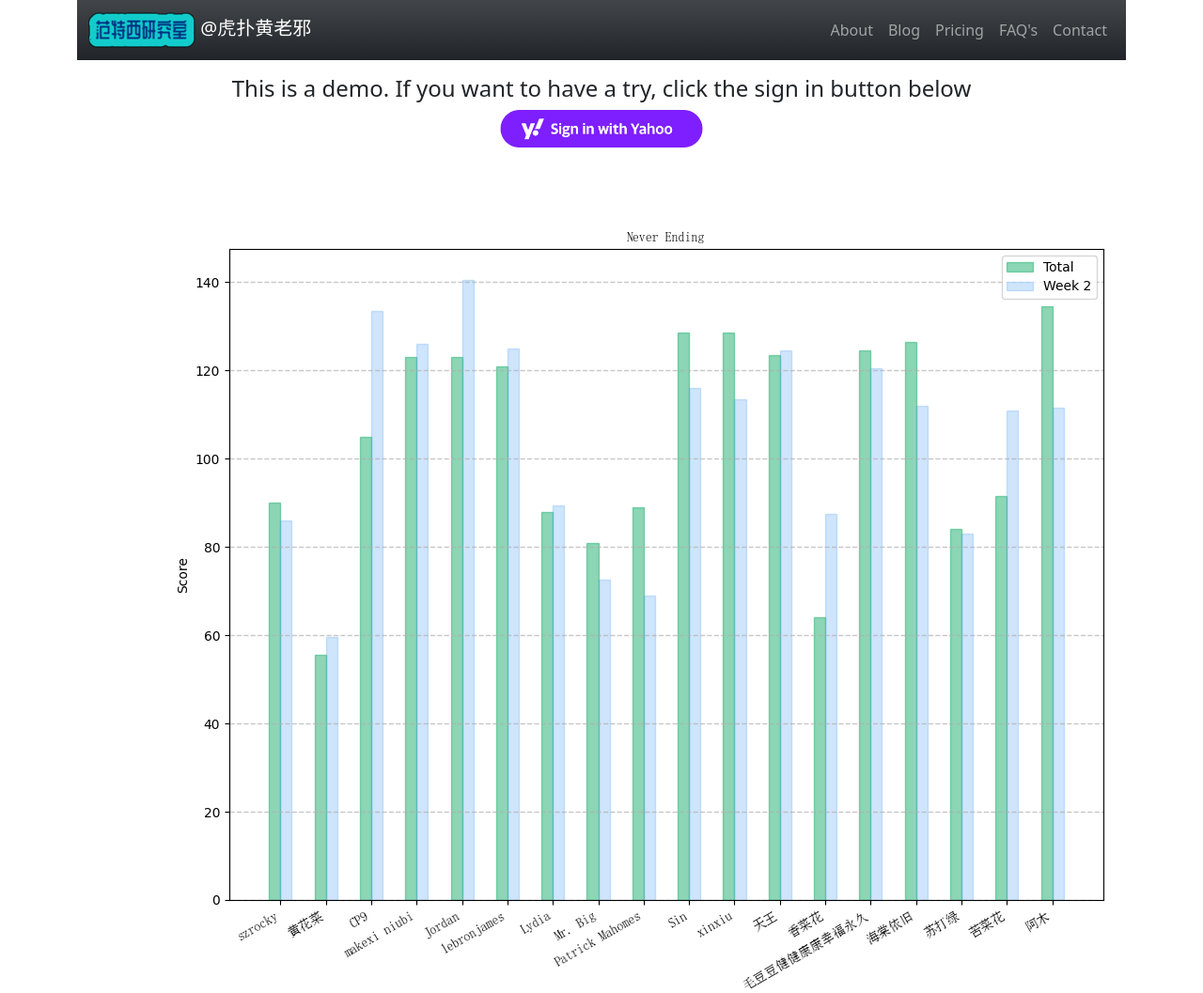
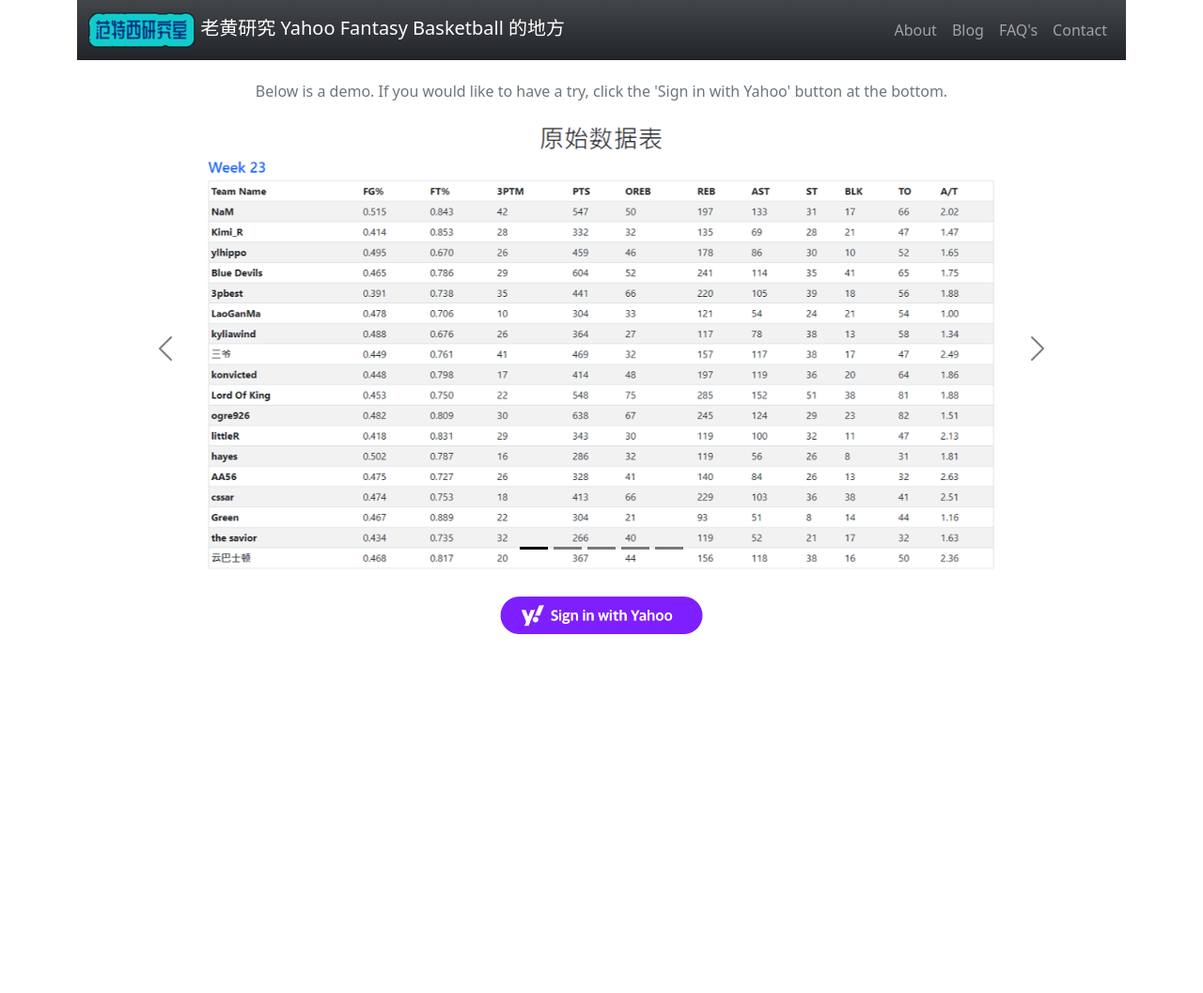
Before and after one commit to namiszh/yahoo-fantasy-toolkit, a Flask app: page / in a window 1280 px wide. Shown: the whole page at 94% size. After the commit the page ends 675 px from the top, so only its background shows below. Run offline with Flask 3, Linux system fonts and the light colour scheme; parts of the project's set-up code (start-up, migrations or seed data) failed here and were passed over.

Commit message:
Make the page pretty

```diff
--- a/flask-web-app/routes/views.py
+++ b/flask-web-app/routes/views.py
@@ -16,6 +16,11 @@
 from chart.compute import stat_to_score, roto_score_to_battle_score
 from chart.radar_chart import league_radar_charts
 from chart.bar_chart import league_bar_chart
+
+def remove_trailing_zero(df):
+    df1 = df.astype(str).replace(to_replace=r'\.0*$', value='', regex=True).replace('nan', '')
+    return df1
+
 
 @app.route('/')
 @app.route('/index')
@@ -52,9 +57,7 @@
 
     return redirect(url_for('week', league_key=league_key, week=display_week))
 
-def remove_trailing_zero(df):
-    df1 = df.astype(str).replace(to_replace=r'\.0*$', value='', regex=True).replace('nan', '')
-    return df1
+
 
 @login_required
 @app.route('/<league_key>/<int:week>')
@@ -135,11 +138,7 @@
     total_score = remove_trailing_zero(total_score)
     battle_score = remove_trailing_zero(battle_score)
 
-    # week_df.style.set_properties(**{'text-align': 'right'})
-    # total_df.style.set_properties(**{'text-align': 'right'})
-    # week_score.style.set_properties(**{'text-align': 'right'})
-    # total_score.style.set_properties(**{'text-align': 'right'})
-    # battle_score.style.set_properties(**{'text-align': 'right'})
+
     team_number = len(team_names)
     # highligh max and min
     week_score = week_score.style.apply(
--- a/flask-web-app/templates/index.html
+++ b/flask-web-app/templates/index.html
@@ -15,7 +15,7 @@
         <nav class="navbar navbar-expand-lg navbar-dark bg-dark bg-gradient">
             <div class="container-fluid">
                 <a class="navbar-brand" href="#">
-                    <img src="../static/image/brand.png" alt="Bootstrap"> @虎扑黄老邪
+                    <img src="../static/image/brand.png" alt="Bootstrap"> 老黄研究 Yahoo Fantasy Basketball 的地方
                 </a>
                 <ul class="navbar-nav">
                     <li class="nav-item">
@@ -23,9 +23,6 @@
                     </li>
                     <li class="nav-item">
                         <a href="#" class="nav-link">Blog</a>
-                    </li>
-                    <li class="nav-item">
-                        <a href="#" class="nav-link">Pricing</a>
                     </li>
                     <li class="nav-item">
                         <a href="#" class="nav-link">FAQ's</a>
@@ -36,44 +33,66 @@
                 </ul>
             </div>
         </nav>
-        <!-- Top Header -->
-        <!-- <div class="top-header py-2 bg-gradient bg-light">
-            <div class="container">
-                <h6>老黄研究 Yahoo Fantasy Basketball 的地方</h6>
-            </div>
-        </div> -->
+
+
+        <div class="mb-4"></div>
 
         <!-- Main Content -->
         <div class="main">
             <div class="container text-center">
-                <p></p>
-                <h4>This is a demo. If you want to have a try, click the sign in button below</h4>
-                <a href="/login">
-                    <img src="../static/image/signIn.png" class="img-fluid mw-25" style="height: 40px;"/>
-                </a>
-                <div id="carouselExampleCaptions" class="carousel slide" data-bs-ride="carousel">
+                <h6 class="text-secondary">Below is a demo. If you would like to have a try, click the 'Sign in with Yahoo' button at the bottom.
+                </h6>
+                <div class="mb-4"></div>
+
+                <div id="carouselExampleIndicators" class="carousel carousel-dark slide carousel-fade" data-bs-ride="carousel">
+                    <div class="carousel-indicators">
+                      <button type="button" data-bs-target="#carouselExampleIndicators" data-bs-slide-to="0" class="active" aria-current="true" aria-label="Slide 1"></button>
+                      <button type="button" data-bs-target="#carouselExampleIndicators" data-bs-slide-to="1" aria-label="Slide 2"></button>
+                      <button type="button" data-bs-target="#carouselExampleIndicators" data-bs-slide-to="2" aria-label="Slide 3"></button>
+                      <button type="button" data-bs-target="#carouselExampleIndicators" data-bs-slide-to="3" aria-label="Slide 4"></button>
+                      <button type="button" data-bs-target="#carouselExampleIndicators" data-bs-slide-to="4" aria-label="Slide 5"></button>
+                    </div>
                     <div class="carousel-inner">
                       <div class="carousel-item active" data-bs-interval="3000">
-                            <img src="../static/image/bar_chart.png">
-                        </div>
-                        <div class="carousel-inner">
-                            <div class="carousel-item" data-bs-interval="3000">
-                                <img src="../static/image/rader_chart.png">
+                        <img src="../static/image/data-table.png" height="480" width="864">
                       </div>
                       <div class="carousel-item" data-bs-interval="3000">
-                                <img src="../static/image/ranking_score.png">
+                        <img src="../static/image/roto-table.png" height="480" width="864">
                       </div>
                       <div class="carousel-item" data-bs-interval="3000">
-                                <img src="../static/image/raw_data.png">
+                        <img src="../static/image/matchup-table.png" height="480" width="864">
+                      </div>
+                      <div class="carousel-item" data-bs-interval="3000">
+                        <img src="../static/image/roto-chart.png" height="480" width="864">
+                      </div>
+                      <div class="carousel-item" data-bs-interval="3000">
+                        <img src="../static/image/radar-chart.png" height="480" width="864">
                       </div>
                     </div>
+                    <button class="carousel-control-prev" type="button" data-bs-target="#carouselExampleIndicators" data-bs-slide="prev">
+                      <span class="carousel-control-prev-icon" aria-hidden="true"></span>
+                      <span class="visually-hidden">Previous</span>
+                    </button>
+                    <button class="carousel-control-next" type="button" data-bs-target="#carouselExampleIndicators" data-bs-slide="next">
+                      <span class="carousel-control-next-icon" aria-hidden="true"></span>
+                      <span class="visually-hidden">Next</span>
+                    </button>
+                  </div>
+
+
+                <div class="mb-4"></div>
+                <div>
+                    <a href="/login">
+                        <img src="../static/image/signIn.png" class="img-fluid mw-25" style="height: 40px;" />
+                    </a>
                 </div>
             </div>
-            </div>
+
         </div>
     </div>
     <script src="https://cdn.jsdelivr.net/npm/bootstrap@5.2.2/dist/js/bootstrap.bundle.min.js"
         integrity="sha384-OERcA2EqjJCMA+/3y+gxIOqMEjwtxJY7qPCqsdltbNJuaOe923+mo//f6V8Qbsw3" crossorigin="anonymous">
         </script>
 </body>
+
 </html>
--- a/flask-web-app/templates/main.html
+++ b/flask-web-app/templates/main.html
@@ -15,7 +15,7 @@
         <nav class="navbar navbar-expand-lg navbar-dark bg-dark bg-gradient">
             <div class="container-fluid">
                 <a class="navbar-brand" href="#">
-                    <img src="../static/image/brand.png" alt="Bootstrap"> @虎扑黄老邪
+                    <img src="../static/image/brand.png" alt="Bootstrap"> 老黄研究 Yahoo Fantasy Basketball 的地方
                   </a>
                 <ul class="navbar-nav">
                     <li class="nav-item">
@@ -23,9 +23,6 @@
                     </li>
                     <li class="nav-item">
                         <a href="#" class="nav-link">Blog</a>
-                    </li>
-                    <li class="nav-item">
-                        <a href="#" class="nav-link">Pricing</a>
                     </li>
                     <li class="nav-item">
                         <a href="#" class="nav-link">FAQ's</a>
```
Also changed, not shown: flask-web-app/templates/league.html (+52 -21 lines), flask-web-app/static/image/bar_chart.png (deleted), flask-web-app/static/image/data-table.png (added), flask-web-app/static/image/matchup-table.png (added), flask-web-app/static/image/radar-chart.png (added), flask-web-app/static/image/rader_chart.PNG (deleted), flask-web-app/static/image/ranking_score.PNG (deleted), flask-web-app/static/image/raw_data.PNG (deleted), flask-web-app/static/image/roto-chart.png (added), flask-web-app/static/image/roto-table.png (added). Lines whose indentation alone changed are shown as unchanged.
